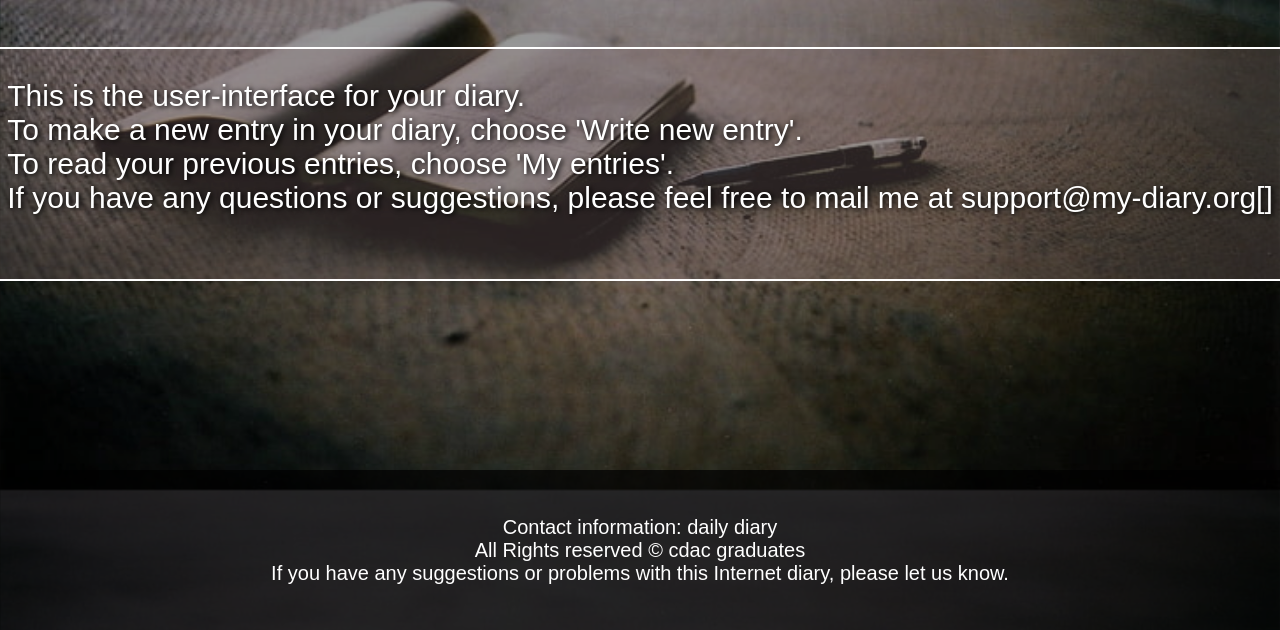
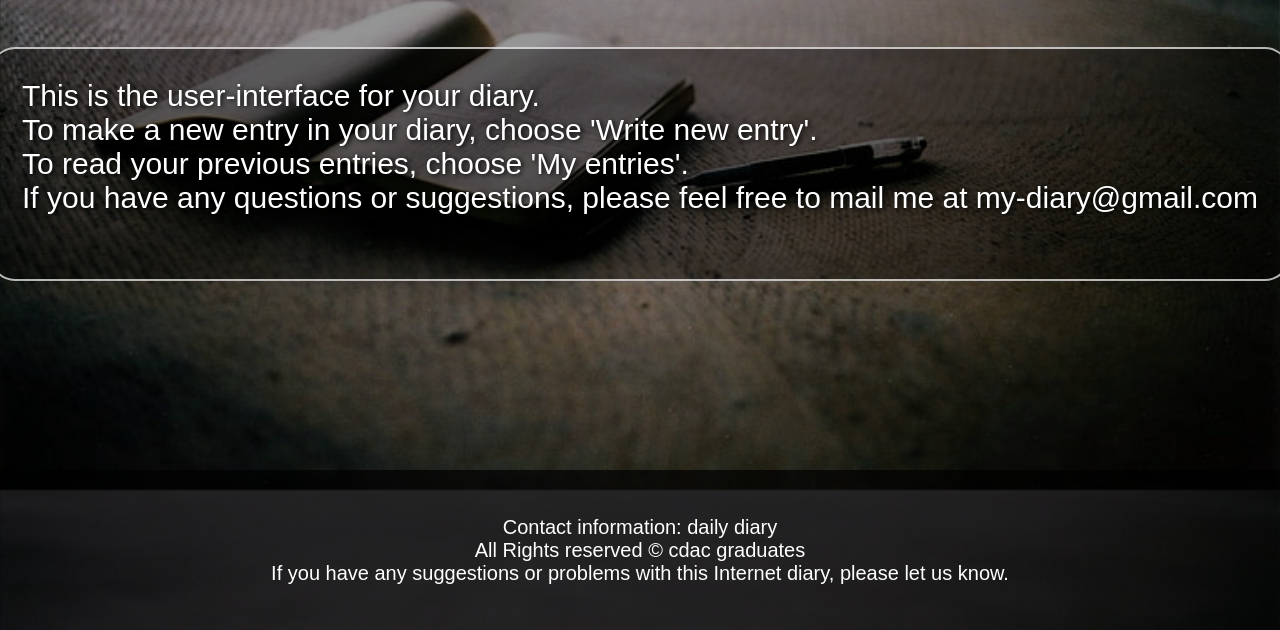
Before and after one commit to leenamahajan1707/DailyDiary.github.io, a plain HTML site: page home.html in a window 1280 px wide. Shown: the part 310-940 px from the top of the page. Drawn offline with nearby package versions, Linux system fonts and the light colour scheme; a web font is replaced by a local one.

Commit message:
home page modified

```diff
--- a/css/home.css
+++ b/css/home.css
@@ -151,10 +151,10 @@ section h1{
 section pre
 {
 	font-family: 'Tenali Ramakrishna', sans-serif;
-	background: rgba(133, 110, 110, 0.3);
+	background: rgba(0,0,0, 0.4);
 	text-shadow: 2px 1px 5px black;
 	display: flex;
-	border: 2px solid white;
+	border: 2px solid rgba(255, 255, 255,0.7);
 	padding: 30px;
 	border-radius: 25px;
 	font-size: 30px;
--- a/home.html
+++ b/home.html
@@ -57,7 +57,7 @@
             <pre>This is the user-interface for your diary.
 To make a new entry in your diary, choose 'Write new entry'.
 To read your previous entries, choose 'My entries'.
-If you have any questions or suggestions, please feel free to mail me at support@my-diary.org[]
+If you have any questions or suggestions, please feel free to mail me at my-diary@gmail.com
             </pre>
             </h1>
          </section>
```
